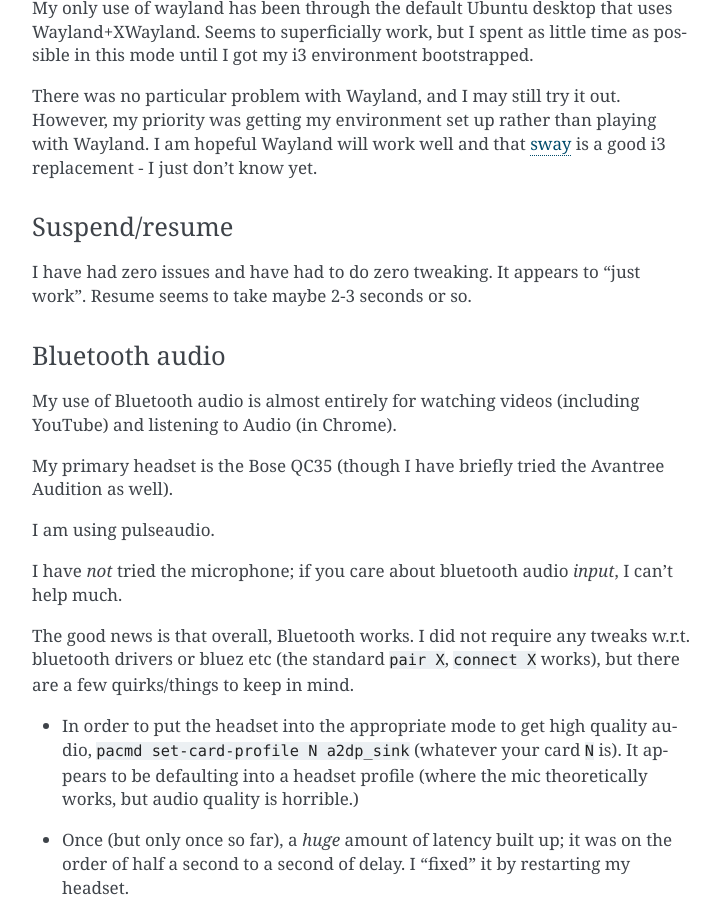
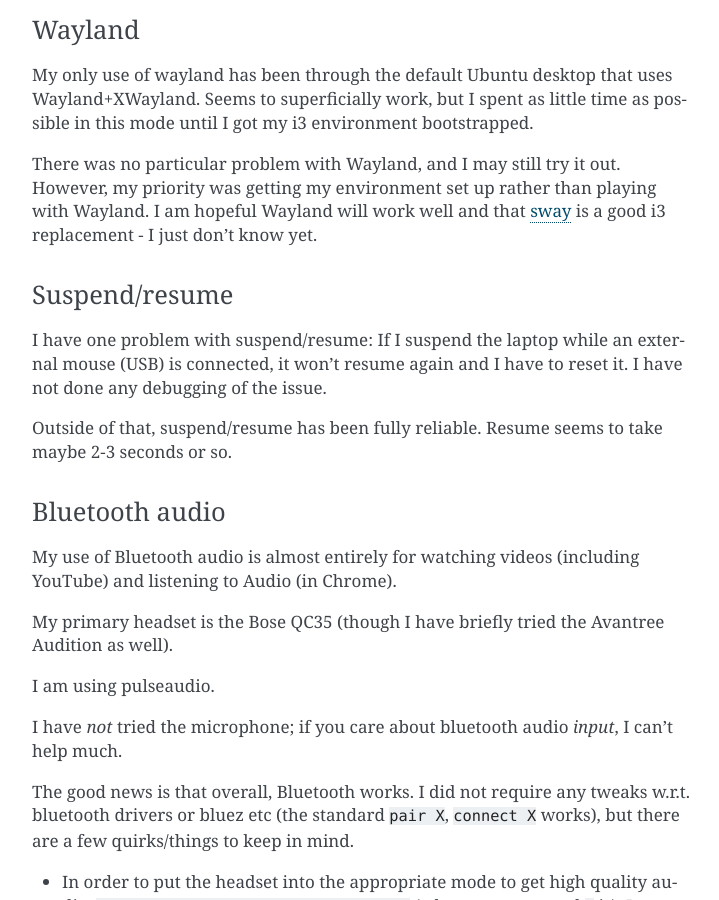
Before and after one commit to scode/docs, a Sphinx documentation site: the page built from docs/source/hardware/thinkpad_t580_linux.rst, in a window 1280 px wide and 900 px high, scrolled down 4656 px. Shown: the whole window, without its empty margins (388-1107 px from the left). Built offline with Sphinx 7.4.7, drawn with Linux system fonts in a browser that asks for light colours; some of the changed text lies outside the part shown.

Commit message:
Add problem resuming with mouse connected.

```diff
--- a/docs/source/hardware/thinkpad_t580_linux.rst
+++ b/docs/source/hardware/thinkpad_t580_linux.rst
@@ -11,6 +11,10 @@
 
 Changelog (significant updates only)
 ------------------------------------
+
+* 2019-11-09
+
+  * Added note around resume not working w/ external mouse.
 
 * 2018-10-07
 
@@ -232,8 +236,12 @@
 Suspend/resume
 ^^^^^^^^^^^^^^
 
-I have had zero issues and have had to do zero tweaking. It appears to
-"just work". Resume seems to take maybe 2-3 seconds or so.
+I have one problem with suspend/resume: If I suspend the laptop while
+an external mouse (USB) is connected, it won't resume again and I have
+to reset it. I have not done any debugging of the issue.
+
+Outside of that, suspend/resume has been fully reliable. Resume seems
+to take maybe 2-3 seconds or so.
 
 Bluetooth audio
 ^^^^^^^^^^^^^^^
```
